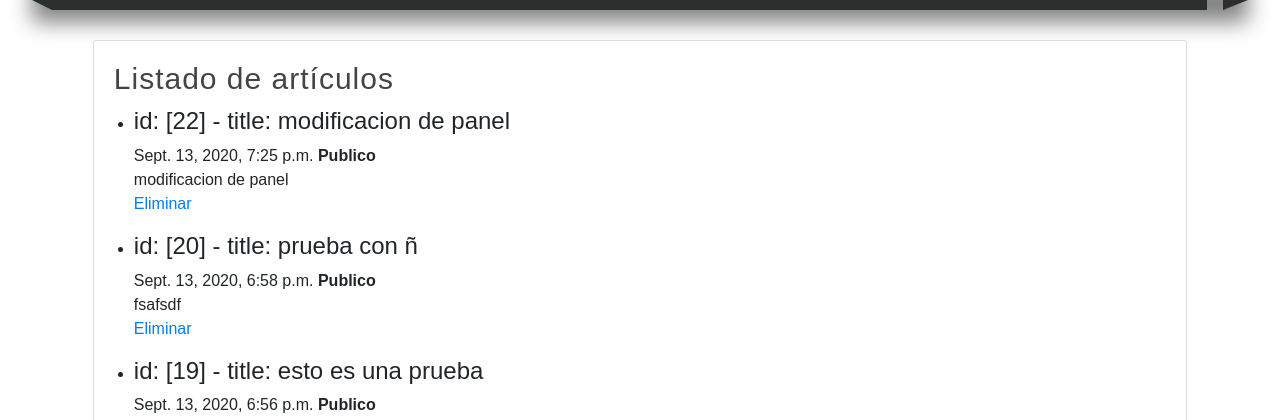
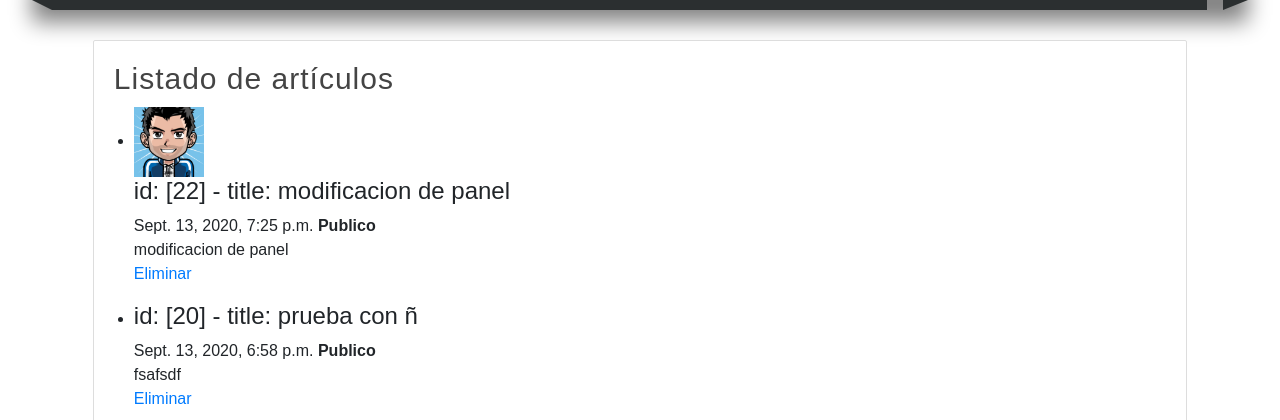
Before and after one commit to jonanv/firstapp_django, a Django app: page /articulos/ in a window 1280 px wide. Shown: the part 180-600 px from the top of the page. Run offline with Django 3.2, Linux system fonts and the light colour scheme; data comes from the database, SQL or seed files in the repository; some libraries are stand-ins or nearby versions.

Commit message:
Se muestra imagen desde la vista de articulos con un condicional if

```diff
--- a/miapp/templates/articulos.html
+++ b/miapp/templates/articulos.html
@@ -18,6 +18,10 @@
     <ul style="margin-left: 20px">
         {% for articulo in articulos %}
             <li>
+                {% if articulo.image != 'null' and articulo.image|length >= 1 %}
+                    <img src="{{ articulo.image.url }}" width="70px">
+                {% endif %}
+
                 <h4>id: [{{ articulo.id }}] - title: {{ articulo.title }}</h4>
                 <span>{{ articulo.created_at }}</span>
 
```
